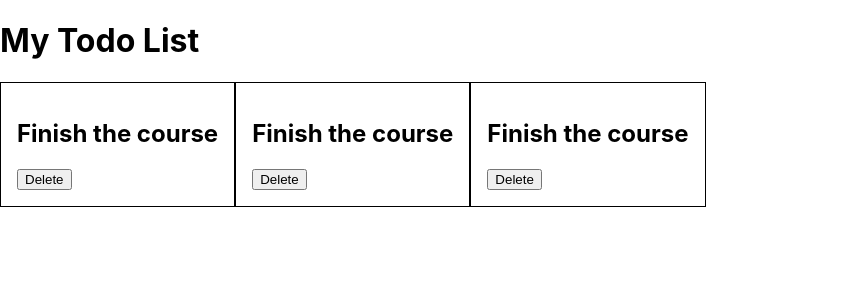
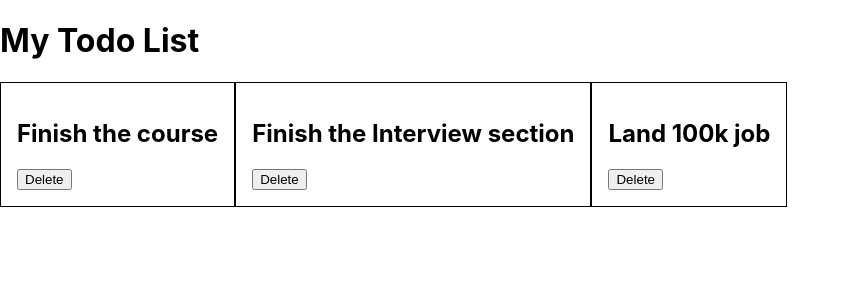
Before and after one commit to SethDimmer123/react-cc, a React (Create React App) app: page / in a window 1280 px wide. Shown: the top 300 px of the page, without its empty margins (0-850 px from the left). Built offline with nearby package versions, Linux system fonts and the light colour scheme.

Commit message:
initial commit

```diff
--- a/src/App.jsx
+++ b/src/App.jsx
@@ -8,7 +8,8 @@ function App() {
     <>
       <Title />
       <div className='todo__wrapper'>
-      <Todo title ="Finish the course"/>
+      <Todo title ="Finish the course"
+      paragraph="Code along with me step by step"/>
       <Todo title ="Finish the Interview section"/>
       <Todo title ="Land 100k job"/>
       </div>
--- a/src/components/Todo.jsx
+++ b/src/components/Todo.jsx
@@ -1,10 +1,10 @@
 import './Todo.css'
 
-function Todo(props) {
-    console.log(props)
+function Todo({title}) {
+    console.log(title)
     return (
       <div className="todo">
-        <h2>Finish the course</h2>
+        <h2>{ title }</h2>
         <button>Delete</button>
       </div>
  )
--- a/src/index.js
+++ b/src/index.js
@@ -5,11 +5,7 @@ import App from './App.jsx';
 import reportWebVitals from './reportWebVitals';
 
 const root = ReactDOM.createRoot(document.getElementById('root'));
-root.render(
-  <React.StrictMode>
-    <App />
-  </React.StrictMode>
-);
+root.render(<App /> );
 
 // If you want to start measuring performance in your app, pass a function
 // to log results (for example: reportWebVitals(console.log))
```
